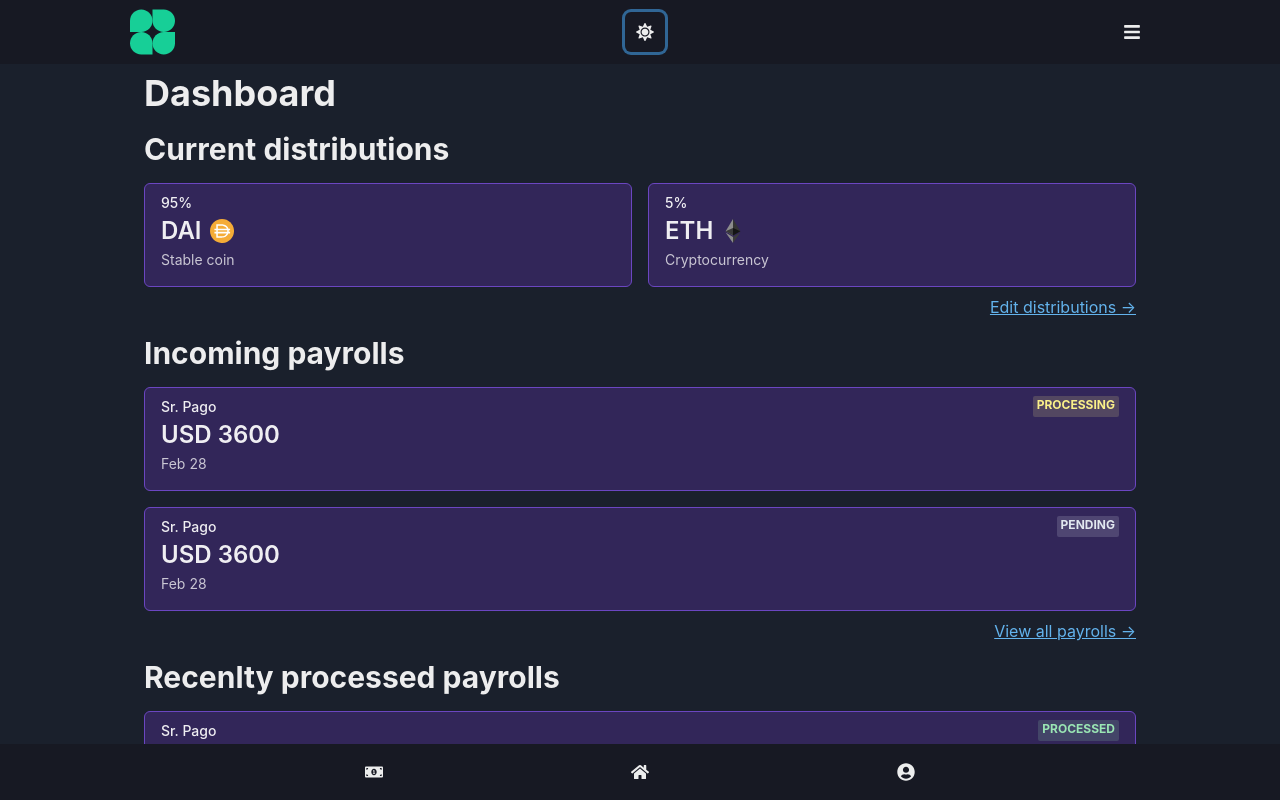
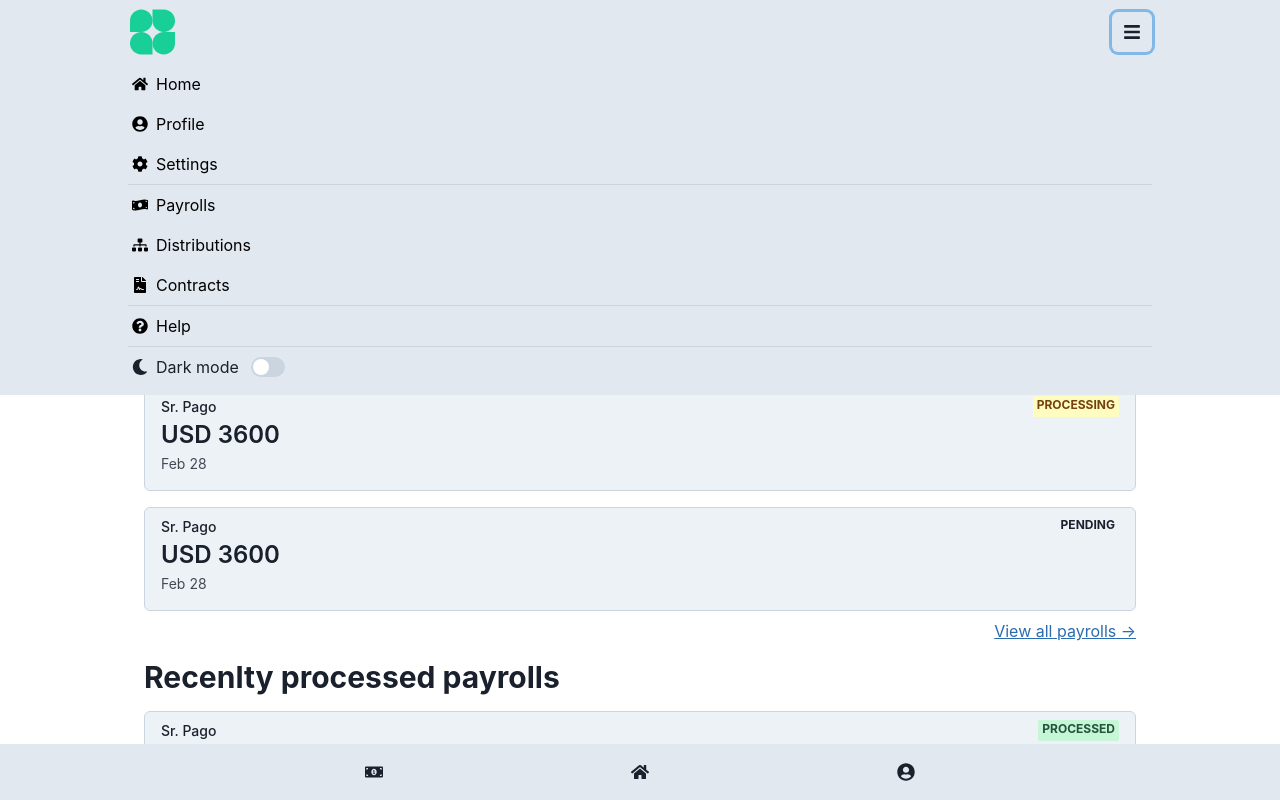
Before and after one commit to oncet/cryptowage, a React (Create React App) app: page / in a window 1280 px wide. Both pictures are taken after a click on the button "Menu button". Shown: the top 800 px of the page. Built offline with nearby package versions, Linux system fonts and the light colour scheme.

Commit message:
move color mode switch to menu

```diff
--- a/src/components/Header.tsx
+++ b/src/components/Header.tsx
@@ -50,7 +50,6 @@ export const Header = () => {
           <Link to="/" as={RouterLink} onClick={onClick}>
             <Image src={logo} alt="Logo" />
           </Link>
-          <ColorModeSwitcher />
           <IconButton
             size="md"
             fontSize="lg"
--- a/src/components/Menu.tsx
+++ b/src/components/Menu.tsx
@@ -1,9 +1,13 @@
 import React from "react";
 import {
   Box,
+  FormControl,
+  FormLabel,
   List,
   ListIcon,
   ListItem,
+  Switch,
+  useColorMode,
   useColorModeValue,
 } from "@chakra-ui/react";
 import {
@@ -14,6 +18,7 @@ import {
   FaQuestionCircle,
   FaMoneyBillWave,
   FaCog,
+  FaMoon,
 } from "react-icons/fa";
 
 import { HeaderLink } from "./HeaderLink";
@@ -23,9 +28,9 @@ type HeaderProps = {
 };
 
 export const Menu = ({ onClick }: HeaderProps) => {
+  const { toggleColorMode } = useColorMode();
+  const isDarkModeEnabled = useColorModeValue(false, true);
   const separatorColor = useColorModeValue("gray.300", "gray.700");
-
-  console.log("onClick", onClick);
 
   return (
     <Box pt={2}>
@@ -77,6 +82,29 @@ export const Menu = ({ onClick }: HeaderProps) => {
           </HeaderLink>
         </ListItem>
       </List>
+      <List borderTop="1px solid" borderColor={separatorColor}>
+        <ListItem
+          key="dark-mode"
+          display="flex"
+          alignItems="center"
+          px={1}
+          py={2}
+        >
+          <ListIcon as={FaMoon} />
+          <FormControl display="inline-flex" alignItems="center">
+            <FormLabel htmlFor="dark-mode" fontWeight="normal" mb="0">
+              Dark mode
+            </FormLabel>
+            <Switch
+              id="dark-mode"
+              display="flex"
+              alignItems="center"
+              onChange={toggleColorMode}
+              isChecked={isDarkModeEnabled}
+            />
+          </FormControl>
+        </ListItem>
+      </List>
     </Box>
   );
 };
```
